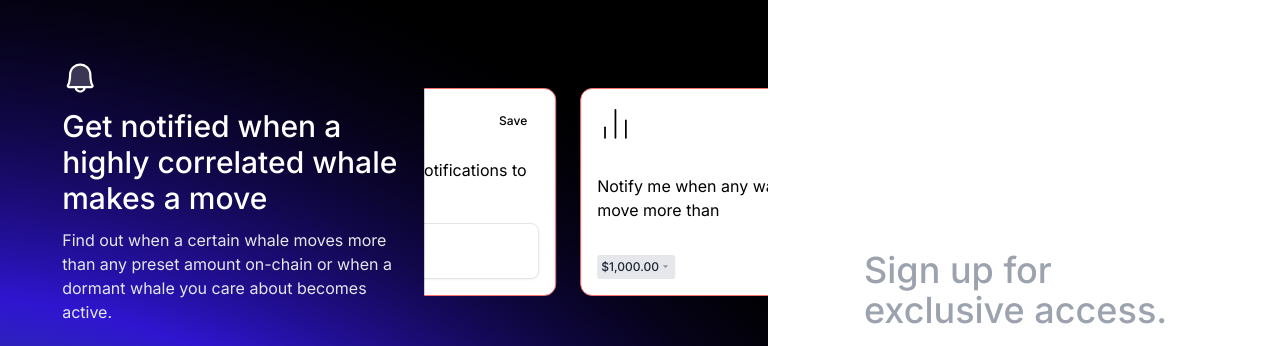
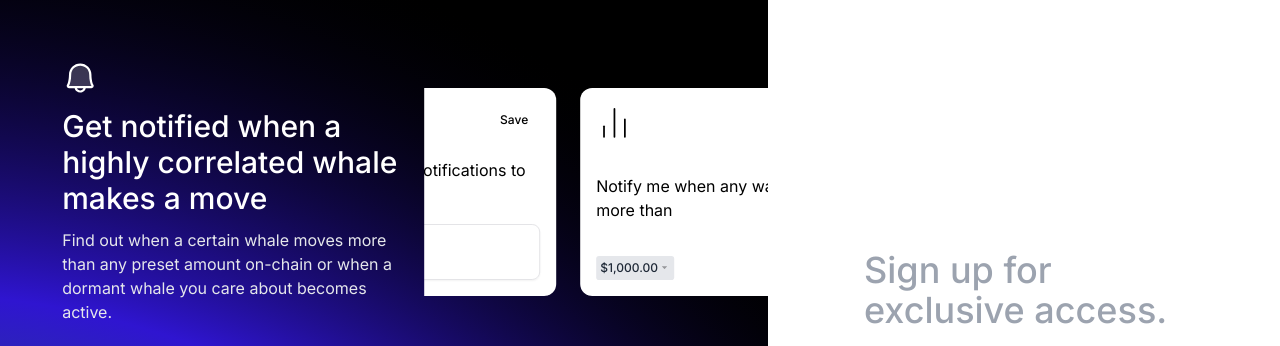
Before and after one commit to PrashantAmoli/ExclusiveAccess, a Next.js app: page / in a window 1280 px wide. Shown: the top 346 px of the page. Built offline with nearby package versions, Linux system fonts and the light colour scheme.

Commit message:
Remove red border from NotificationsPreview component

```diff
--- a/src/components/exclusive_access/Notifications.jsx
+++ b/src/components/exclusive_access/Notifications.jsx
@@ -50,7 +50,7 @@ const NotificationsPreview = () => {
             className="rounded-l-lg"
             autoFill="true"
           >
-            <div className="flex flex-col justify-between gap-3 p-4 mx-3 bg-white border border-red-400 h-52 rounded-xl w-72">
+            <div className="flex flex-col justify-between gap-3 p-4 mx-3 bg-white h-52 rounded-xl w-72">
               <div className="flex flex-row items-start justify-between">
                 <Image
                   src={WidgetBellIcon}
@@ -72,7 +72,7 @@ const NotificationsPreview = () => {
               <Input type="email" placeholder="hello@gmail.com" />
             </div>
 
-            <div className="flex flex-col justify-between gap-3 p-4 mx-3 bg-white border border-red-400 h-52 rounded-xl w-72">
+            <div className="flex flex-col justify-between gap-3 p-4 mx-3 bg-white h-52 rounded-xl w-72">
               <div className="flex flex-row items-start justify-between">
                 <Image
                   src={BarChartIcon}
@@ -108,7 +108,7 @@ const NotificationsPreview = () => {
               </div>
             </div>
 
-            <div className="flex flex-col justify-between gap-3 p-4 mx-3 bg-white border border-red-400 h-52 rounded-xl w-72">
+            <div className="flex flex-col justify-between gap-3 p-4 mx-3 bg-white h-52 rounded-xl w-72">
               <div className="flex flex-row items-start justify-between">
                 <Image
                   src={ClockIcon}
```
